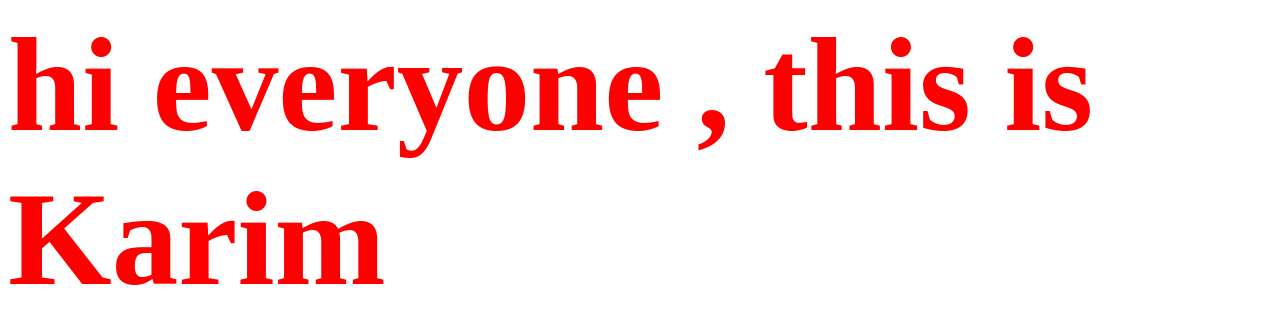
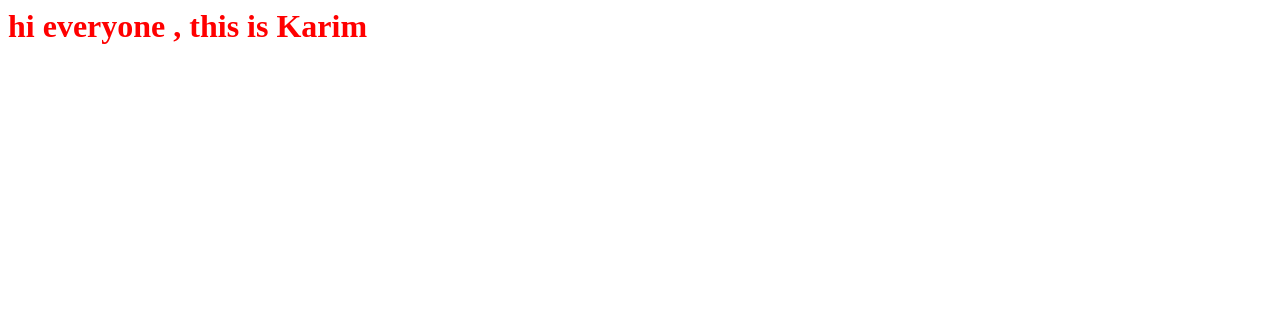
Before and after one commit to KarimAhmedus/WEB-APP, a plain HTML site: page index.html in a window 1280 px wide. Drawn offline with Linux system fonts and the light colour scheme.

Commit message:
Update index.html

```diff
--- a/index.html
+++ b/index.html
@@ -6,7 +6,6 @@ karim Ahmed
 <style>
 h1{
 color:red;
-font-size:100pt;
 }
 </style>
 </head>
```
